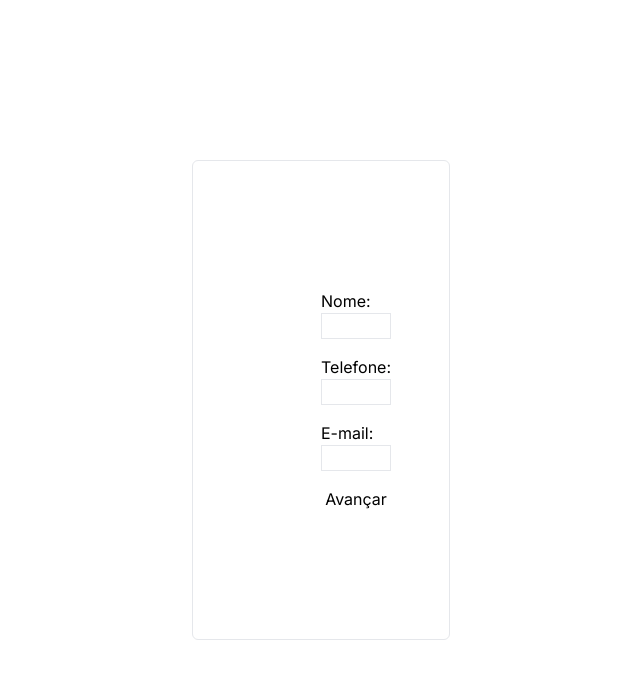
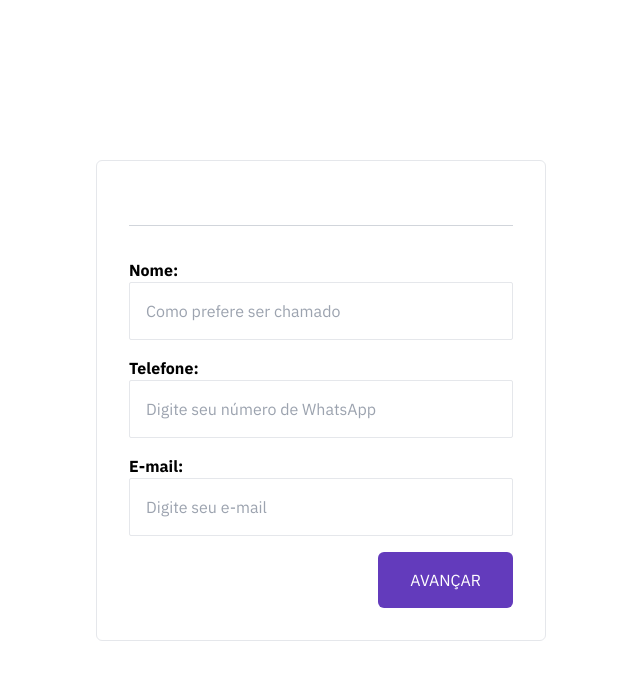
Before and after one commit to AlefRib/steps-form, a Next.js app: page / in a window 1280 px wide. Shown: the top 680 px of the page, without its empty margins (319-959 px from the left). Built offline with nearby package versions, Linux system fonts and the light colour scheme.

Commit message:
Create Steps component

```diff
--- a/src/app/layout.tsx
+++ b/src/app/layout.tsx
@@ -1,8 +1,11 @@
 import React from 'react'
 import './globals.css'
-import { Inter } from 'next/font/google'
+import { IBM_Plex_Sans } from 'next/font/google'
 
-const inter = Inter({ subsets: ['latin'] })
+const font = IBM_Plex_Sans({
+  weight: ['400', '700'],
+  subsets: ['latin'],
+})
 
 export const metadata = {
   title: 'Create Next App',
@@ -16,7 +19,7 @@ export default function RootLayout({
 }) {
   return (
     <html lang="en">
-            <body className={inter.className}>{children}</body>
+      <body className={font.className}>{children}</body>
     </html>
   )
 }
--- a/src/app/page.tsx
+++ b/src/app/page.tsx
@@ -2,11 +2,12 @@ import MainForm from '@/components/MainForm'
 import React from 'react'
 
 export default function Home() {
-    return (
-        <main className="flex min-h-screen min-w-full flex-col items-center justify-center p-24">
-            <div className="border w-48 flex rounded-md p-32">
-                <MainForm />
-            </div>
-        </main>
-    )
+  return (
+    <main className="flex min-h-screen min-w-full flex-col items-center justify-center  ">
+      <div className="border rounded-md p-8 flex items-center justify-center flex-col">
+        <span className="h-px w-full bg-gray-300 m-8"></span>
+        <MainForm />
+      </div>
+    </main>
+  )
 }
--- a/src/components/MainForm.tsx
+++ b/src/components/MainForm.tsx
@@ -1,24 +1,51 @@
 import React from 'react'
 
 function MainForm() {
-    return (
-        <form className="flex items-center justify-center flex-col gap-4">
-            <div>
-                <label htmlFor="name-form"> Nome:</label>
-                <input className="border w-full" id="name-form" type="text" />
-            </div>
+  return (
+    <form className="flex flex-col gap-4 w-96">
+      <div className="gap-1">
+        <label className="font-bold text-base" htmlFor="name-form">
+          Nome:
+        </label>
+        <input
+          autoComplete="off"
+          placeholder="Como prefere ser chamado"
+          className="border w-full p-4 rounded-sm "
+          id="name-form"
+          type="text"
+        />
+      </div>
+      <div className="gap-1">
+        <label className="font-bold" htmlFor="phone-form">
+          Telefone:
+        </label>
+        <input
+          className="border w-full p-4 rounded-sm"
+          id="phone-form"
+          type="text"
+          placeholder="Digite seu número de WhatsApp"
+        />
+      </div>
+      <div className="gap-1">
+        <label className="font-bold" htmlFor="email-form">
+          E-mail:
+        </label>
+        <input
+          className="border w-full p-4 rounded-sm"
+          id="email-form"
+          type="email"
+          placeholder="Digite seu e-mail"
+        />
+      </div>
 
-            <div>
-                <label htmlFor="phone-form"> Telefone:</label>
-                <input className="border w-full" id="phone-form" type="text" />
-            </div>
-            <div>
-                <label htmlFor="email-form"> E-mail:</label>
-                <input className="border w-full" id="email-form" type="email" />
-            </div>
-            <button type="submit">Avançar</button>
-        </form>
-    )
+      <button
+        className="bg-purple-mid rounded-md text-white py-4 px-8 text-base uppercase self-end"
+        type="submit"
+      >
+        Avançar
+      </button>
+    </form>
+  )
 }
 
 export default MainForm
--- /dev/null
+++ b/src/components/Steps.tsx
@@ -0,0 +1,7 @@
+import React from 'react'
+
+function Steps() {
+  return <></>
+}
+
+export default Steps
--- a/tailwind.config.js
+++ b/tailwind.config.js
@@ -13,6 +13,12 @@ module.exports = {
         "gradient-conic":
           "conic-gradient(from 180deg at 50% 50%, var(--tw-gradient-stops))",
       },
+      colors:{
+        'purple-mid':'#633BBC',
+        'purple-light':'#8257E5',
+        'success':'#1D8841',
+
+      },
     },
   },
   plugins: [],
```
Also changed, not shown: .prettierrc.json. Lines whose indentation alone changed are shown as unchanged.
